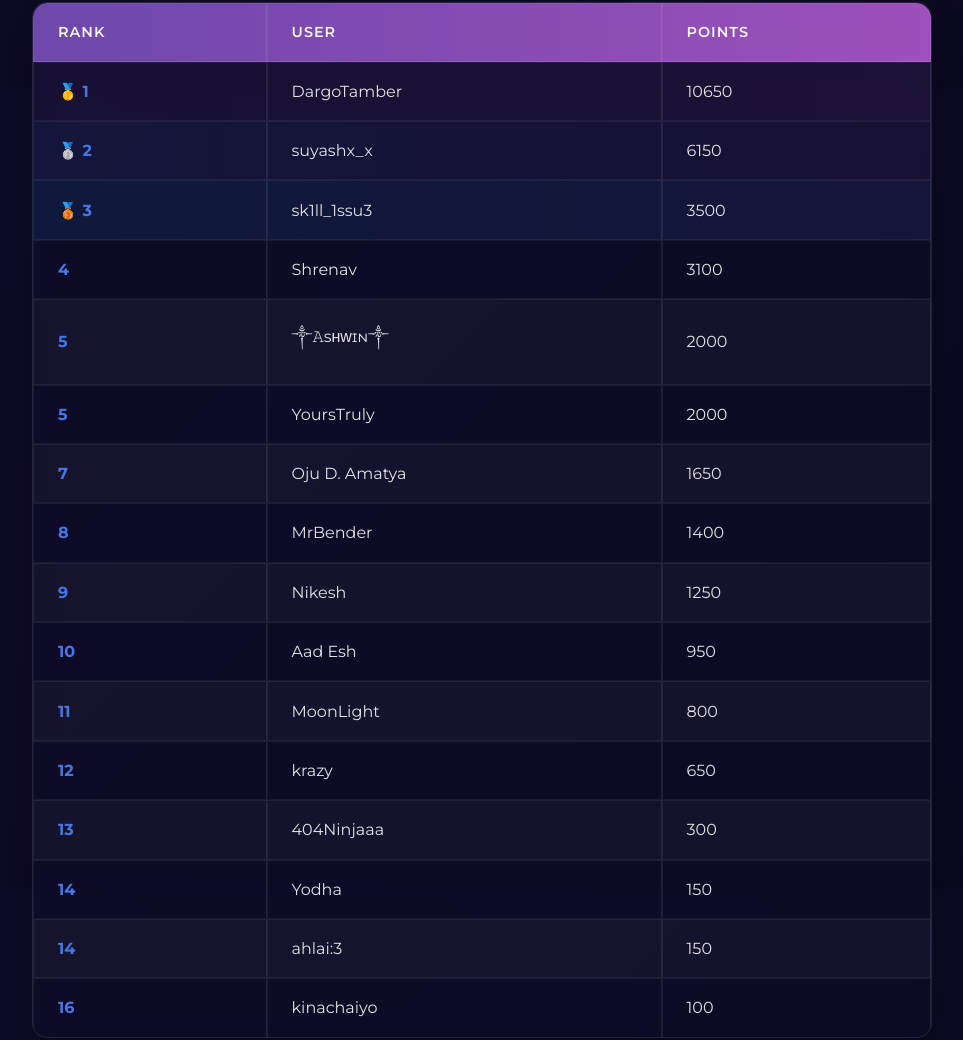
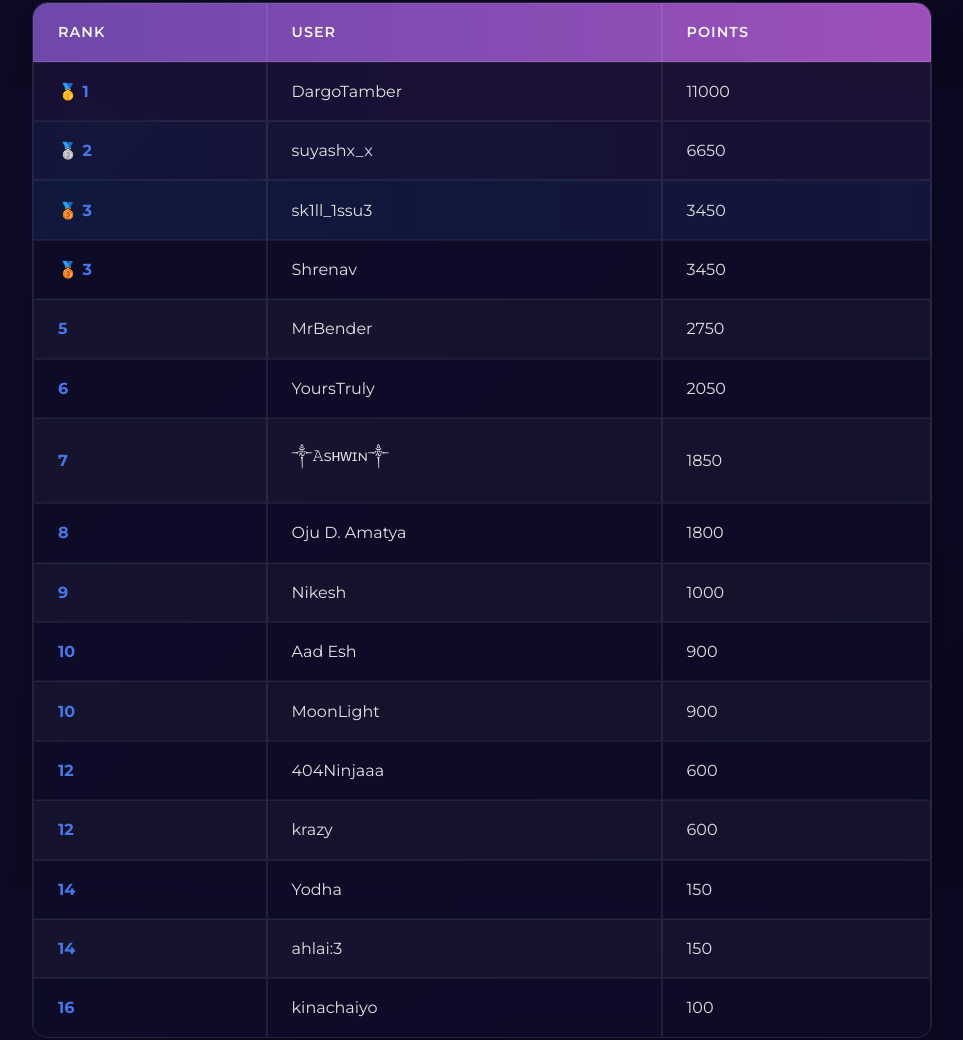
Before and after one commit to attackonhashfunction/ctf, a plain HTML site: page scoreboard.html in a window 1280 px wide. Shown: the part 711-1751 px from the top of the page, without its empty margins (158-1121 px from the left). Drawn offline with nearby package versions, Linux system fonts and the light colour scheme.

Commit message:
Updated Scoreboard

```diff
--- a/scoreboard.html
+++ b/scoreboard.html
@@ -265,67 +265,67 @@
     <tr>
       <td>🥇 1</td>
       <td>DargoTamber</td>
-      <td>10650</td>
+      <td>11000</td>
     </tr>
     <tr>
       <td>🥈 2</td>
       <td>suyashx_x</td>
-      <td>6150</td>
+      <td>6650</td>
     </tr>
     <tr>
       <td>🥉 3</td>
       <td>sk1ll_1ssu3</td>
-      <td>3500</td>
+      <td>3450</td>
     </tr>
     <tr>
-      <td>4</td>
+      <td>🥉 3</td>
       <td>Shrenav</td>
-      <td>3100</td>
+      <td>3450</td>
     </tr>
     <tr>
       <td>5</td>
-      <td>༒𝙰sʜᴡɪɴ༒</td>
-      <td>2000</td>
+      <td>MrBender</td>
+      <td>2750</td>
     </tr>
     <tr>
-      <td>5</td>
+      <td>6</td>
       <td>YoursTruly</td>
-      <td>2000</td>
+      <td>2050</td>
     </tr>
     <tr>
       <td>7</td>
-      <td>Oju D. Amatya</td>
-      <td>1650</td>
+      <td>༒𝙰sʜᴡɪɴ༒</td>
+      <td>1850</td>
     </tr>
     <tr>
       <td>8</td>
-      <td>MrBender</td>
-      <td>1400</td>
+      <td>Oju D. Amatya</td>
+      <td>1800</td>
     </tr>
     <tr>
       <td>9</td>
       <td>Nikesh</td>
-      <td>1250</td>
+      <td>1000</td>
     </tr>
     <tr>
       <td>10</td>
       <td>Aad Esh</td>
-      <td>950</td>
+      <td>900</td>
     </tr>
     <tr>
-      <td>11</td>
+      <td>10</td>
       <td>MoonLight</td>
-      <td>800</td>
+      <td>900</td>
+    </tr>
+    <tr>
+      <td>12</td>
+      <td>404Ninjaaa</td>
+      <td>600</td>
     </tr>
     <tr>
       <td>12</td>
       <td>krazy</td>
-      <td>650</td>
-    </tr>
-    <tr>
-      <td>13</td>
-      <td>404Ninjaaa</td>
-      <td>300</td>
+      <td>600</td>
     </tr>
     <tr>
       <td>14</td>
@@ -366,10 +366,10 @@
         const pointsChart = new Chart(ctx, {
             type: 'bar',
             data: {
-                labels: ['DargoTamber', 'suyashx_x', 'sk1ll_1ssu3', 'Shrenav', '༒𝙰sʜᴡɪɴ༒', 'YoursTruly', 'Oju D. Amatya', 'MrBender', 'Nikesh', 'Aad Esh'],
+                labels: ['DargoTamber', 'suyashx_x', 'sk1ll_1ssu3', 'Shrenav', 'MrBender', 'YoursTruly', '༒𝙰sʜᴡɪɴ༒', 'Oju D. Amatya', 'Nikesh', 'Aad Esh'],
                 datasets: [{
                     label: 'Points',
-                    data: [10650, 6150, 3500, 3100, 2000, 2000, 1650, 1400, 1250, 950],
+                    data: [11000, 6650, 3450, 3450, 2750, 2050, 1850, 1800, 1000, 900],
                     backgroundColor: gradient,
                     borderColor: 'rgba(255, 255, 255, 0.3)',
                     borderWidth: 1,
@@ -428,8 +428,8 @@
                 scales: {
                     y: {
                         beginAtZero: false,
-                        min: getRoundedMin([10650, 6150, 3500, 3100, 2000, 2000, 1650, 1400, 1250, 950]),
-                        max: getRoundedMax([10650, 6150, 3500, 3100, 2000, 2000, 1650, 1400, 1250, 950]),
+                        min: getRoundedMin([11000, 6650, 3450, 3450, 2750, 2050, 1850, 1800, 1000, 900]),
+                        max: getRoundedMax([11000, 6650, 3450, 3450, 2750, 2050, 1850, 1800, 1000, 900]),
                         ticks: {
                             color: 'rgba(255, 255, 255, 0.7)',
                             font: {
@@ -437,7 +437,7 @@
                                 size: 12
                             },
                             padding: 10,
-                            stepSize: getStepSize([10650, 6150, 3500, 3100, 2000, 2000, 1650, 1400, 1250, 950]),
+                            stepSize: getStepSize([11000, 6650, 3450, 3450, 2750, 2050, 1850, 1800, 1000, 900]),
                             callback: function(value) {
                                 return value.toLocaleString();
                             }
```
